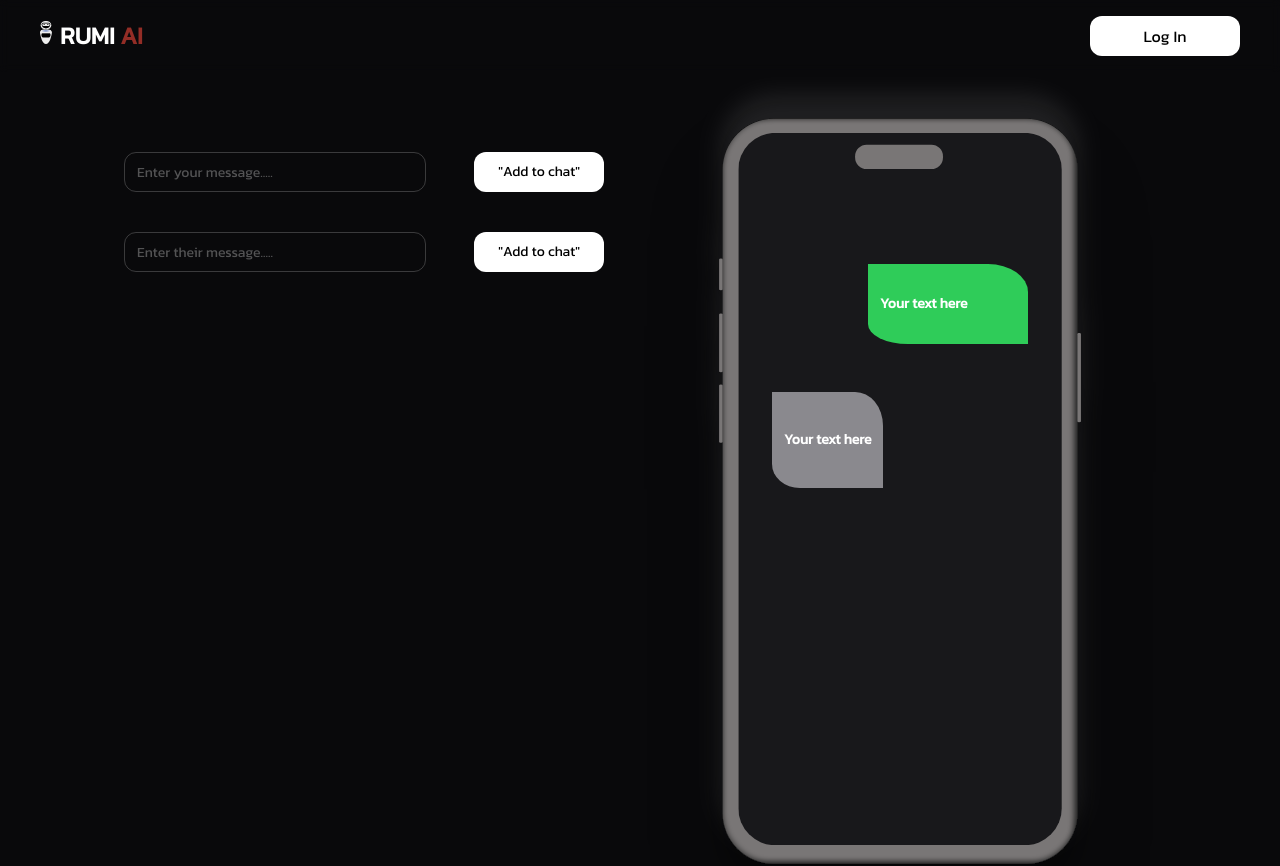
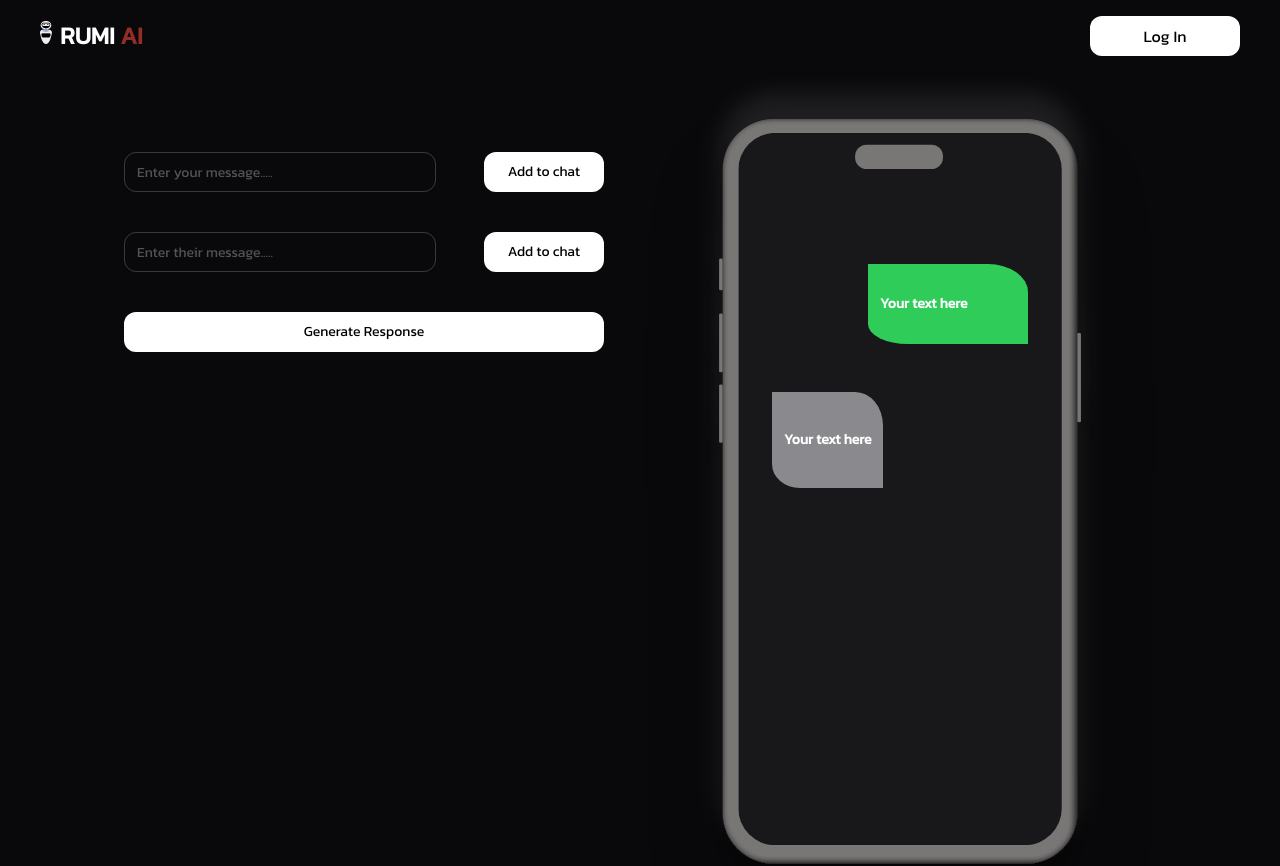
Before and after one commit to Iretoms/help_me_rizz_ai, a Next.js app: page /flirtyResponse in a window 1280 px wide. Shown: the top 866 px of the page. Built offline with nearby package versions, Linux system fonts and the light colour scheme.

Commit message:
response

```diff
--- a/app/flirtyResponse/page.tsx
+++ b/app/flirtyResponse/page.tsx
@@ -14,7 +14,7 @@ const firltyResponse = () => {
             placeholder="Enter your message....."
           />
           <Button className="bg-white px-6 rounded-xl hover:text-white">
-            "Add to chat"
+            Add to chat
           </Button>
         </div>
         <div className="flex flex-col md:flex-row gap-10  items-center space-x-2">
@@ -24,9 +24,12 @@ const firltyResponse = () => {
             placeholder="Enter their message....."
           />
           <Button className="bg-white px-6 rounded-xl hover:text-white">
-            "Add to chat"
+            Add to chat
           </Button>
         </div>
+        <Button className="bg-white px-6 rounded-xl hover:text-white">
+          Generate Response
+        </Button>
       </div>
       <div className="relative hidden md:block">
         <Image
```
